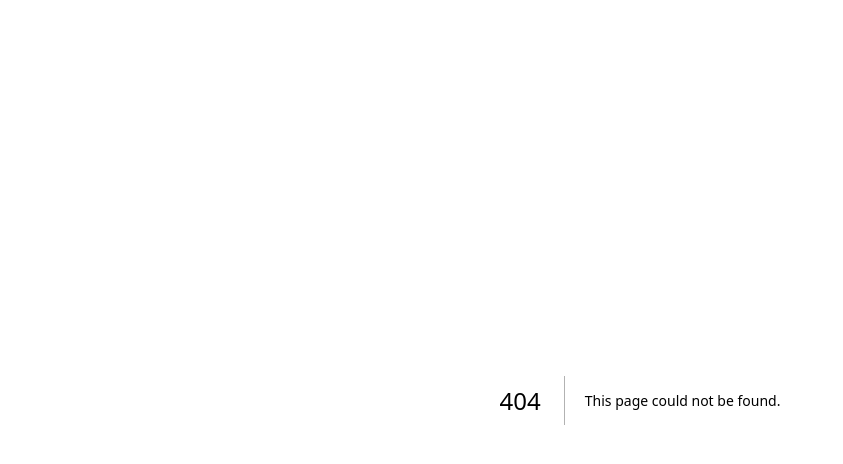
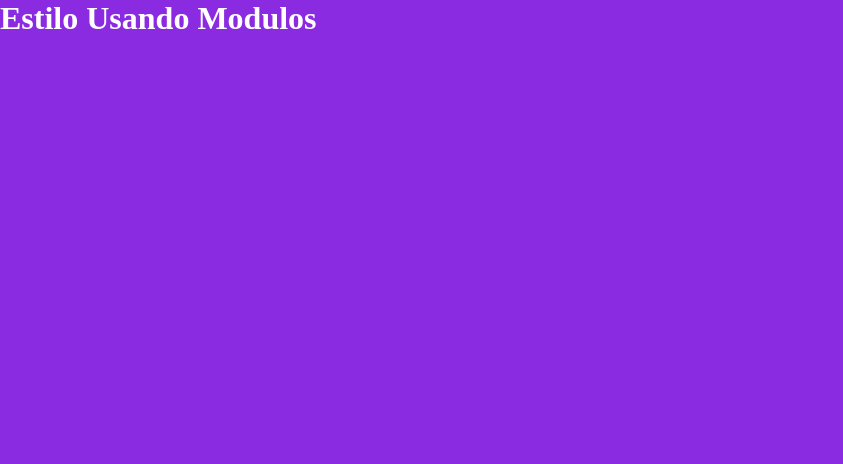
Before and after one commit to nickolss/Cursos, a Next.js app in the folder Udemy/desenvolvimento-web/nextjs/fundamentos/: page /estiloso in a window 1280 px wide. Before the commit this address had no page. Shown: the top 464 px of the page, without its empty margins (0-843 px from the left). Built offline with nearby package versions, Linux system fonts and the light colour scheme.

Commit message:
Adicionada aula 14-11-23 do curso de web moderno da Udemy

```diff
--- /dev/null
+++ b/Udemy/desenvolvimento-web/nextjs/fundamentos/src/pages/_app.jsx
@@ -0,0 +1,8 @@
+import "../styles/globals.css"
+import "../styles/app.css"
+
+function MyApp({Component , pageProps}){
+    return <Component {...pageProps} />
+}
+
+export default MyApp
--- /dev/null
+++ b/Udemy/desenvolvimento-web/nextjs/fundamentos/src/pages/estiloso.jsx
@@ -0,0 +1,11 @@
+import styles from "../styles/Estiloso.module.css"
+
+function Estiloso(){
+    return(
+        <div className={styles.roxo}>
+            <h1>Estilo Usando Modulos</h1>
+        </div>
+    )
+}
+
+export default Estiloso
--- /dev/null
+++ b/Udemy/desenvolvimento-web/nextjs/fundamentos/src/styles/Estiloso.module.css
@@ -0,0 +1,9 @@
+.roxo{
+    background-color: #8a2be2;
+    color: #fefefe;
+    height: 100vh;
+}
+
+.roxo h1{
+    margin: 0;
+}
--- /dev/null
+++ b/Udemy/desenvolvimento-web/nextjs/fundamentos/src/styles/app.css
@@ -0,0 +1,4 @@
+body, html{
+    background-color: #222;
+    color: #eee;
+}
--- a/Udemy/desenvolvimento-web/nextjs/fundamentos/src/styles/globals.css
+++ b/Udemy/desenvolvimento-web/nextjs/fundamentos/src/styles/globals.css
@@ -0,0 +1,13 @@
+*{
+    box-sizing: border-box;
+}
+
+html,body{
+    padding: 0;
+    margin: 0;
+}
+
+a{
+    color: inherit;
+    text-decoration: none;
+}
```
Also changed, not shown: Udemy/desenvolvimento-web/nextjs/fundamentos/src/components/Cabecalho.jsx (added, +9 -0 lines), Udemy/desenvolvimento-web/nextjs/fundamentos/src/pages/exemplo.jsx (added, +12 -0 lines), Udemy/desenvolvimento-web/nextjs/fundamentos/src/styles/Home.module.css (deleted).
